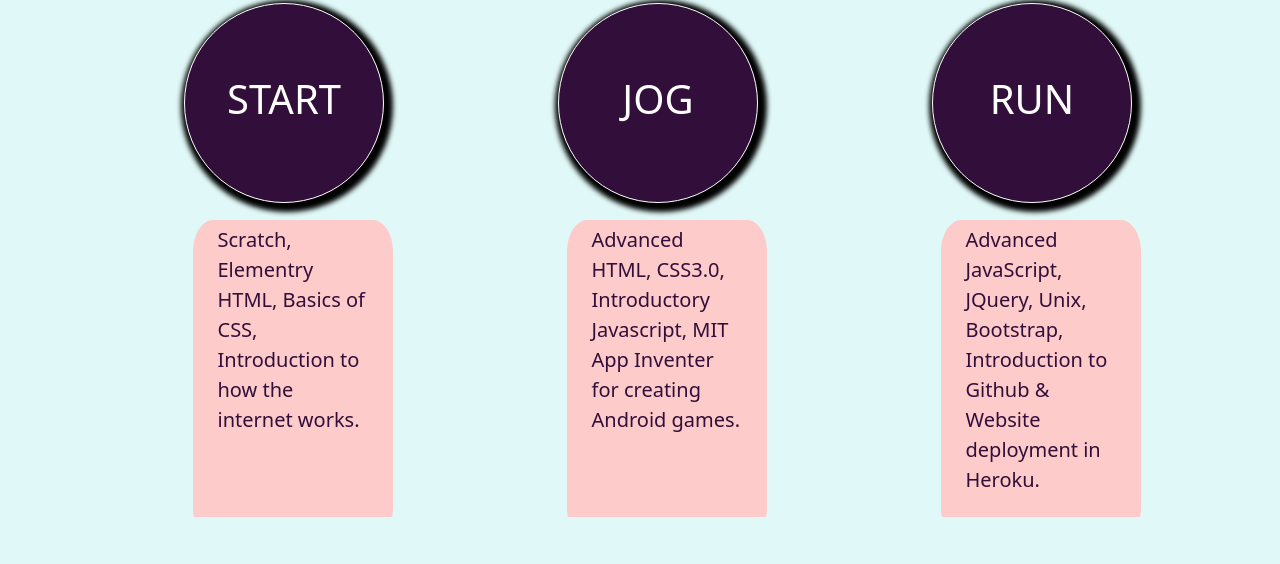
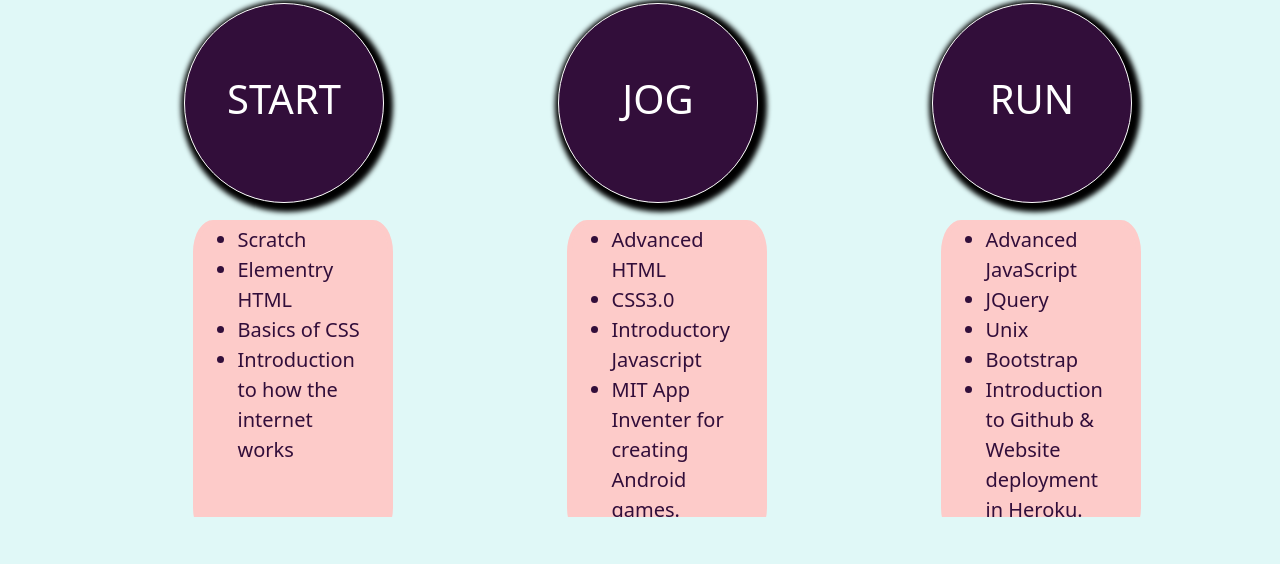
Before and after one commit to manishamails05/cv, a website: page index.html in a window 1280 px wide. Shown: the part 2366-2930 px from the top of the page. Drawn offline with nearby package versions, Linux system fonts and the light colour scheme.

Commit message:
Update index.html

```diff
--- a/index.html
+++ b/index.html
@@ -19,7 +19,7 @@
        <link rel="stylesheet" href="file.css">
 
   </head>
-  <body>
+   <body >
   	<!-- <div class="jumbotron" style="margin-bottom:0px"><h1>Clever techie</h1>
   		<p>Lets learn Web Development</p>
   	</div>
@@ -140,19 +140,19 @@
     <div class="col-lg-4 feature-box-course text-center" id="circle1" ><div id="heading1"><p >START</p></div>
 
 
-		      <p class="text">Scratch, Elementry HTML, Basics of CSS, Introduction to how the internet works. </p><!-- </div> -->
+		      <h3 class="text"><ul><li>Scratch</li> <li>Elementry HTML</li> <li>Basics of CSS</li><li> Introduction to how the internet works</li></ul> </h3><!-- </div> -->
     </div>
 
 
     <div class="col-lg-4 feature-box-course text-center " id="circle2"><p id="heading2">JOG</p>
 
-      <p class="text">Advanced HTML, CSS3.0, Introductory Javascript, MIT App Inventer for creating Android games.</p>
+      <h3 class="text"><ul><li>Advanced HTML</li><li> CSS3.0</li><li>Introductory Javascript</li><li>MIT App Inventer for creating Android games.</li></ul><h3>
     </div>
 
     <div class="col-lg-4 feature-box-course text-center" id="circle3"><p id="heading3">RUN</p>
 
 
-      <p class="text" >Advanced JavaScript, JQuery, Unix, Bootstrap, Introduction to Github & Website deployment in Heroku. </p>
+      <h3 class="text" ><ul><li>Advanced JavaScript</li><li> JQuery</li><li> Unix</li><li> Bootstrap</li><li> Introduction to Github & Website deployment in Heroku.</li> </h3>
     </div>
   </div>
 </div>
@@ -182,7 +182,7 @@
 	 <ol class="carousel-indicators">
     <li data-target="#carouselExampleIndicators" data-slide-to="0" class="active"></li>
     <li data-target="#carouselExampleIndicators" data-slide-to="1"></li>
-    <li data-target="#carouselExampleIndicators" data-slide-to="2"></li>
+    <!-- <li data-target="#carouselExampleIndicators" data-slide-to="2"></li> -->
   </ol>
   <div class="carousel-inner">
     <div class="carousel-item active" >
@@ -270,5 +270,6 @@
 <script src="https://cdnjs.cloudflare.com/ajax/libs/popper.js/1.14.6/umd/popper.min.js" integrity="sha384-wHAiFfRlMFy6i5SRaxvfOCifBUQy1xHdJ/yoi7FRNXMRBu5WHdZYu1hA6ZOblgut" crossorigin="anonymous"></script>
 <script src="https://stackpath.bootstrapcdn.com/bootstrap/4.2.1/js/bootstrap.min.js" integrity="sha384-B0UglyR+jN6CkvvICOB2joaf5I4l3gm9GU6Hc1og6Ls7i6U/mkkaduKaBhlAXv9k" crossorigin="anonymous"></script>
 
+
     </body>
 </html>
```
